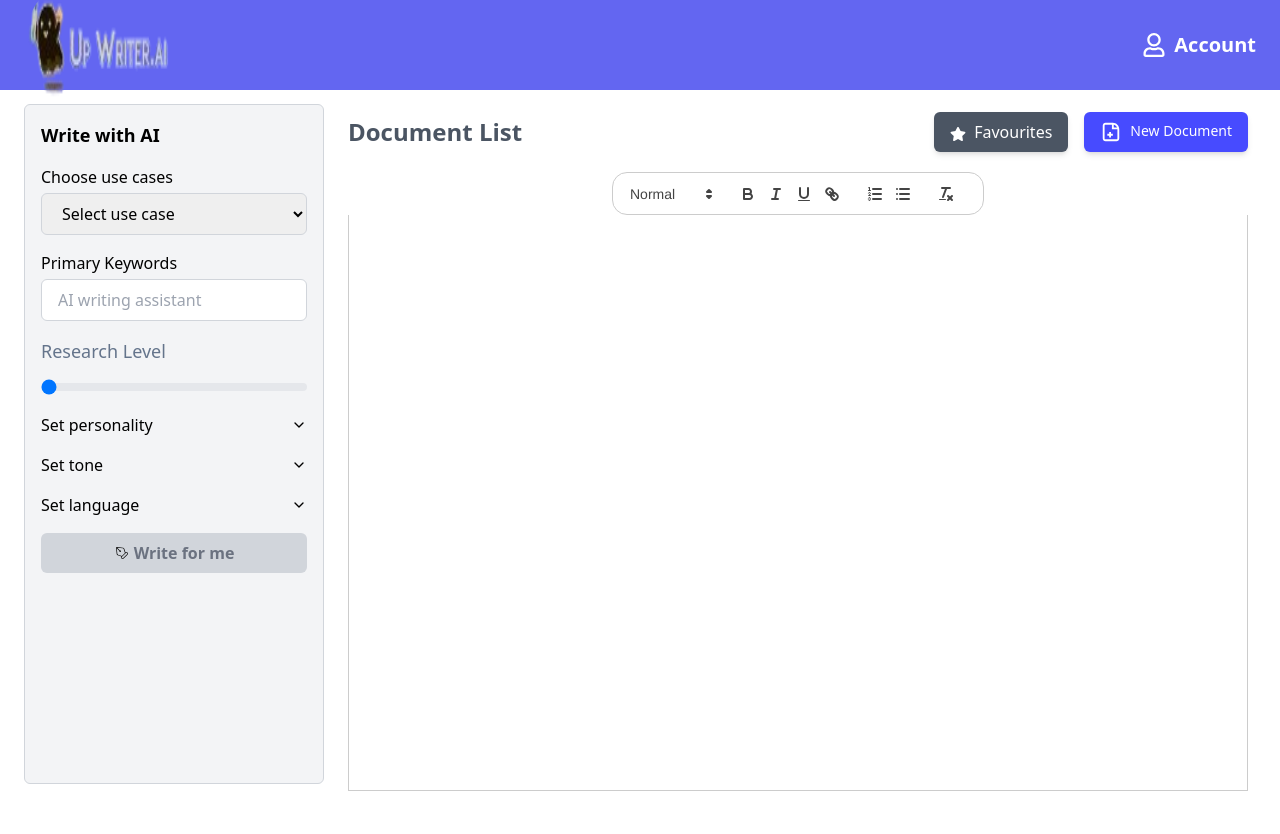
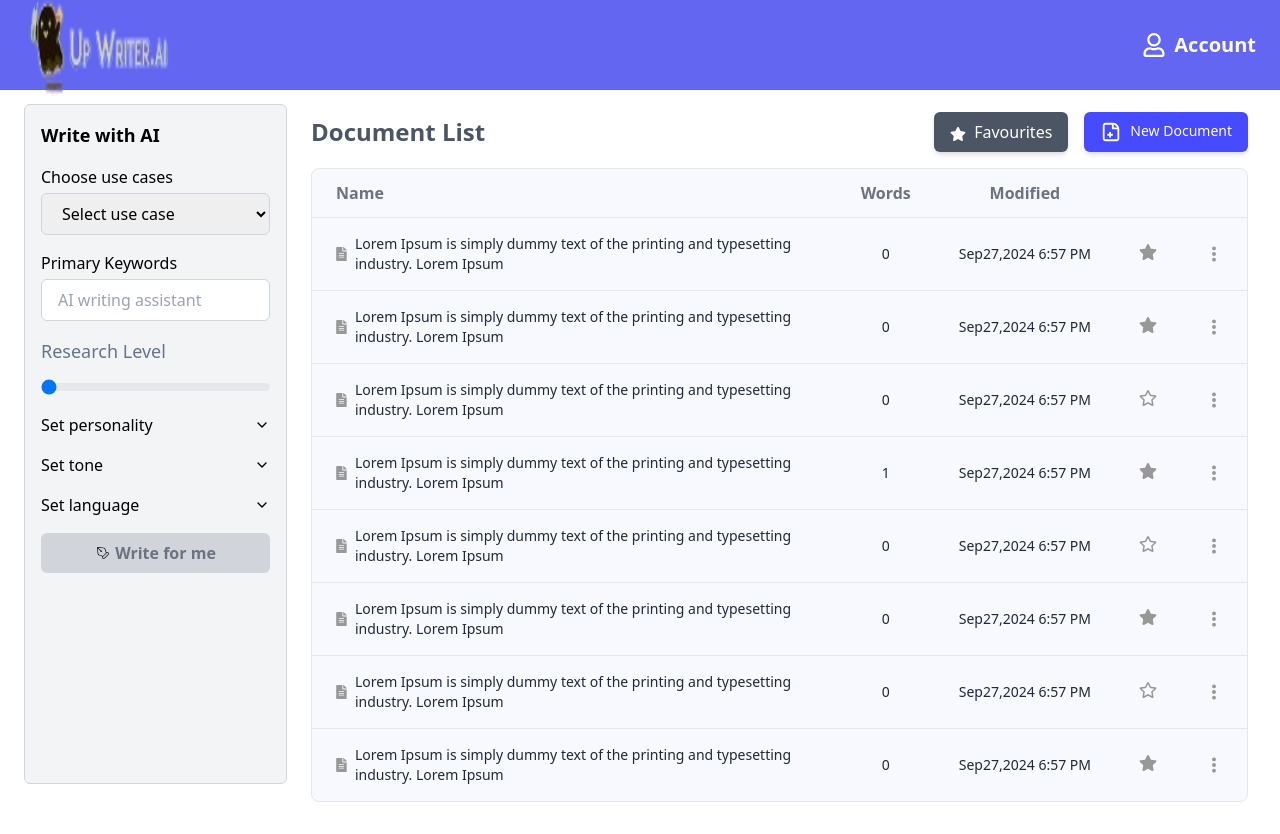
Before and after one commit to vimalwstf/buxa, a Next.js app: page / in a window 1280 px wide. Before the commit the page ends 808 px from the top, so only its background shows below. Built offline with nearby package versions, Linux system fonts and the light colour scheme.

Commit message:
new doc fun

```diff
--- a/src/app/components/DocumentList.tsx
+++ b/src/app/components/DocumentList.tsx
@@ -5,17 +5,30 @@ import Table from "./Table";
 import { FaStar } from "react-icons/fa";
 import { CgFileAdd } from "react-icons/cg";
 import Editor from "./Editor";
+import { FaArrowLeft } from "react-icons/fa6";
 
 function DocumentList() {
-  const [favouritesON, setfavouritesON] = useState(false);
+  const [favouritesON, setFavouritesON] = useState(false);
+  const [openEditor, setOpenEditor] = useState(false);
+
+  const toggleEditor = () => {
+    setOpenEditor((prev) => !prev);
+  };
 
   return (
     <div className="m-2 text-gray-600">
       <div className="flex items-center justify-between mb-4">
+        {openEditor ? (
+          <h2 className="text-2xl font-bold flex items-center gap-2 cursor-pointer">
+            <FaArrowLeft onClick={toggleEditor} />
+            New Document
+          </h2>
+        ) : (
           <h2 className="text-2xl font-bold">Document List</h2>
+        )}
         <div className="flex gap-4">
           <button
-            onClick={() => setfavouritesON(!favouritesON)}
+            onClick={() => setFavouritesON(!favouritesON)}
             className={`${
               favouritesON ? "bg-[#474bff]" : "bg-gray-600"
             } text-white px-4 py-2 rounded-md shadow-md`}
@@ -24,6 +37,7 @@ function DocumentList() {
             <span className="sr-only sm:not-sr-only">Favourites</span>
           </button>
           <button
+            onClick={toggleEditor}
             style={{ backgroundColor: "#474bff" }}
             className="text-white px-4 py-2 text-sm rounded-md shadow-md hover:bg-blue-500"
           >
@@ -32,16 +46,20 @@ function DocumentList() {
           </button>
         </div>
       </div>
-      {/* <div className="flex flex-col">
+      <div className="flex flex-col">
+        {!openEditor && (
           <div className="-m-1.5 overflow-x-auto">
             <div className="p-1.5 min-w-full inline-block align-middle">
               <Table favourites={favouritesON} />
             </div>
           </div>
-      </div> */}
+        )}
+      </div>
+      {openEditor && (
         <div>
-        <Editor/>
+          <Editor />
         </div>
+      )}
     </div>
   );
 }
```
Lines whose indentation alone changed are shown as unchanged.
